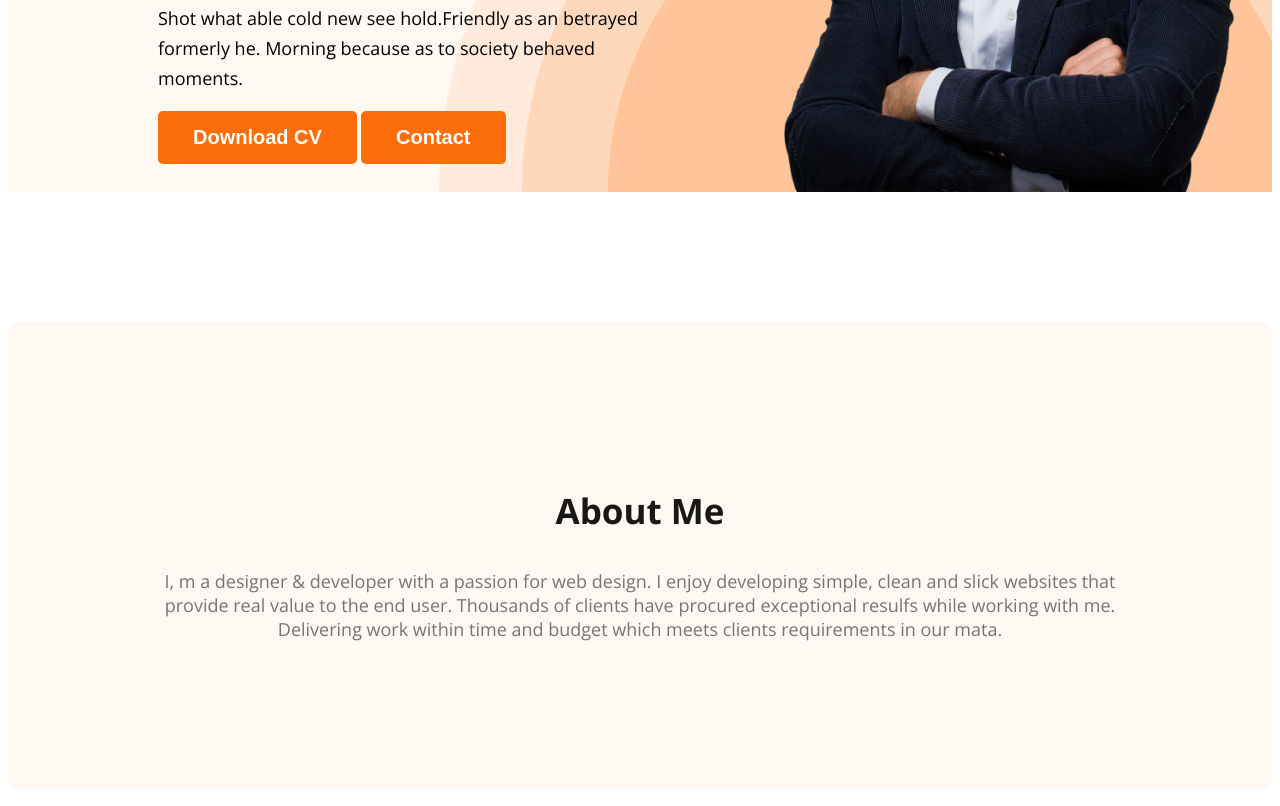
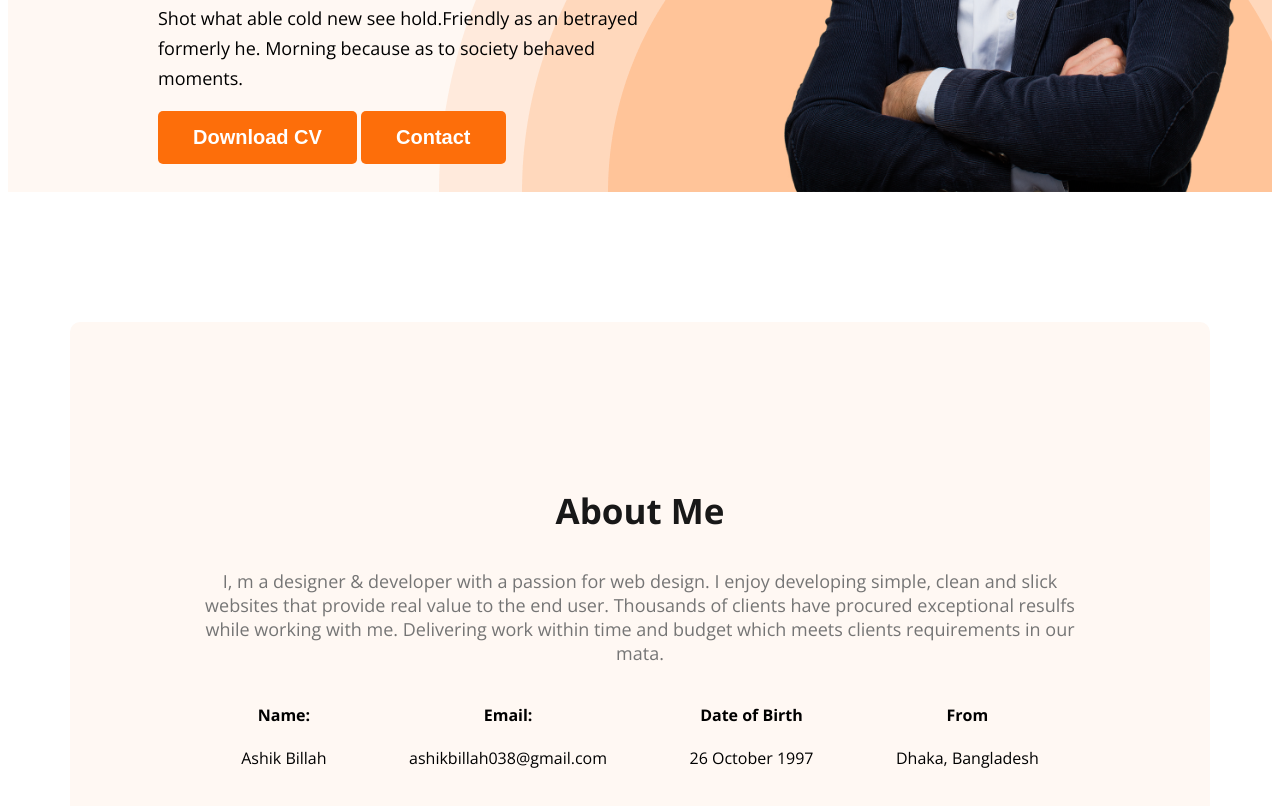
Before and after one commit to ashik562/webdeveloper-portfolio, a plain HTML site: page index.html in a window 1280 px wide. Shown: the part 576-1382 px from the top of the page. Drawn offline with nearby package versions, Linux system fonts and the light colour scheme.

Commit message:
addes about information

```diff
--- a/index.html
+++ b/index.html
@@ -33,7 +33,28 @@
     <main>
         <section class="about">
             <h3 class="section-title">About Me</h3>
-            <p class="section-description">I, m a designer & developer with a passion for web design. I enjoy developing simple, clean and slick websites that provide real value to the end user. Thousands of clients have procured exceptional resulfs while working with me. Delivering work within time and budget which meets clients requirements in our mata.</p>
+            <p class="section-description">I, m a designer & developer with a passion for web design. I enjoy developing simple, clean and slick websites that provide real value to the end user. Thousands of clients have procured exceptional resulfs while working with me. Delivering work within time and budget which meets clients requirements in our mata.
+
+            </p>
+            <div class="about-info-container">
+                <!-- .about-info*4>h4.info-title+p.info description  -->
+                <div class="about-info">
+                    <h4 class="info-title">Name:</h4>
+                    <p class="info-description">Ashik Billah</p>
+                </div>
+                <div class="about-info">
+                    <h4 class="info-title">Email:</h4>
+                    <p class="info-description">ashikbillah038@gmail.com</p>
+                </div>
+                <div class="about-info">
+                    <h4 class="info-title">Date of Birth</h4>
+                    <p class="info-description">26 October 1997</p>
+                </div>
+                <div class="about-info">
+                    <h4 class="info-title">From </h4>
+                    <p class="info-description">Dhaka, Bangladesh</p>
+                </div>
+            </div>
         </section>
     </main>
     <footer>
--- a/styles/style.css
+++ b/styles/style.css
@@ -104,7 +104,10 @@ nav a {
 }
 
 /* main section styles  */
-
+main{
+    max-width: 1140px;
+    margin: 0 auto;
+}
 /* about section styles  */
 .about {
     padding: 130px;
@@ -112,3 +115,10 @@ nav a {
     background: #FFF8F3;
     margin: 130px 0;
 }
+.about-info-container{
+    display: flex;
+    justify-content: space-around;
+}
+.about-info{
+    text-align: center;
+}
```
